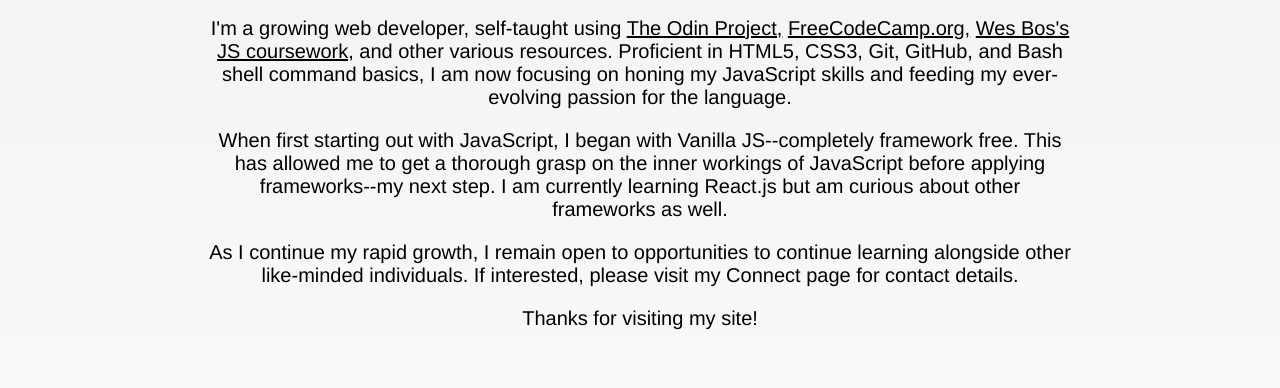
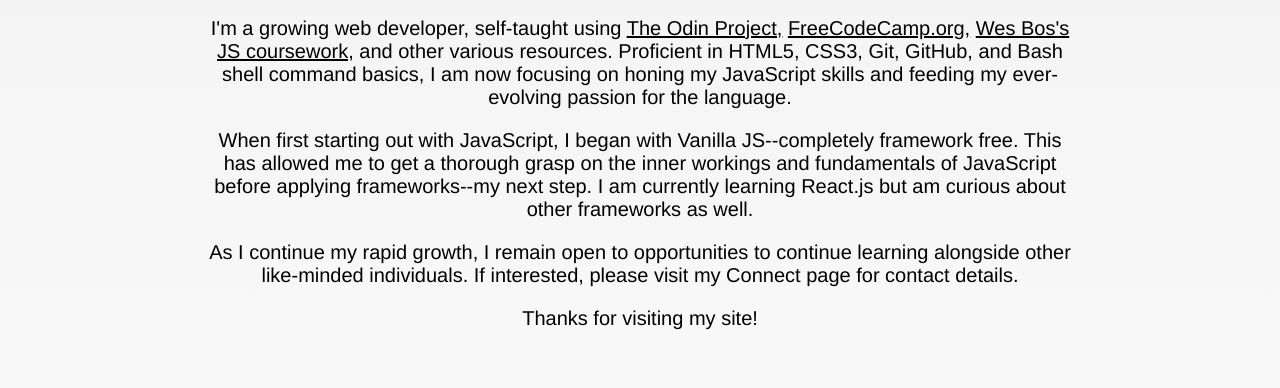
Before and after one commit to marissabellusci/portfolio-aboutme, a plain HTML site: page index.html in a window 1280 px wide. Shown: the part 218-606 px from the top of the page. Drawn offline with Linux system fonts and the light colour scheme.

Commit message:
updated wording in bio

```diff
--- a/index.html
+++ b/index.html
@@ -103,7 +103,7 @@ img{
 </p>
 
 <p>When first starting out with JavaScript, I began with Vanilla JS--completely
-  framework free. This has allowed me to get a thorough grasp on the inner workings
+  framework free. This has allowed me to get a thorough grasp on the inner workings and fundamentals
   of JavaScript before applying frameworks--my next step. I am currently learning React.js
   but am curious about other frameworks as well.
 </p>
```
